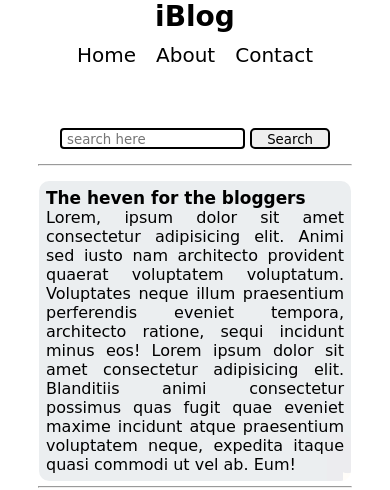
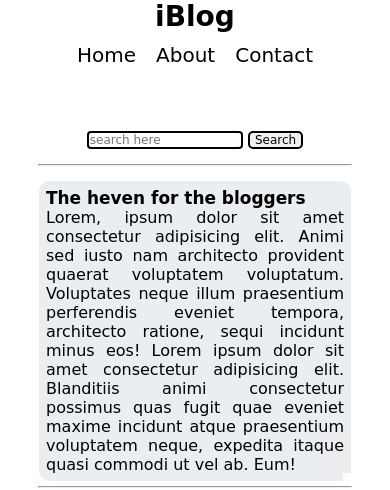
Before and after one commit to manoj9873/blog1, a plain HTML site: page index.html in a window 390 px wide. Shown: the top 490 px of the page. Drawn offline with Linux system fonts and the light colour scheme; a web font is replaced by a local one.

Commit message:
first commit

```diff
--- a/css/mobile.css
+++ b/css/mobile.css
@@ -29,6 +29,16 @@
 
 .form-input {
     margin: 0;
+    padding: 0 1px;
+    font-size: 12px;
+}
+.btn{
+    padding: 0px 5px;
+    font-size: revert;
+    /* margin: 0; */
+    /* padding-top: 2px; */
+    /* margin: 0; */
+    font-size: 12px;
 }
 .home-articles{
     margin-top: 5px;
```
